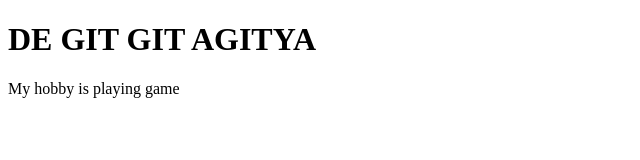
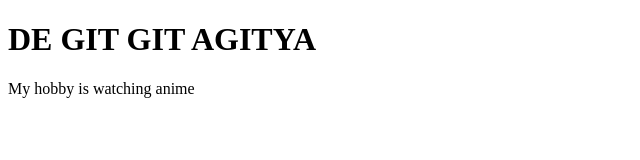
Before and after one commit to degitgitagitya/my-personal-website, a plain HTML site: page index.html in a window 1280 px wide. Shown: the full height of the page, 0-640 px from the left. Drawn offline with Linux system fonts and the light colour scheme.

Commit message:
change hobby

```diff
--- a/index.html
+++ b/index.html
@@ -8,6 +8,6 @@
 </head>
 <body>
     <h1>DE GIT GIT AGITYA</h1>
-    <p>My hobby is playing game</p>
+    <p>My hobby is watching anime</p>
 </body>
 </html>
```
